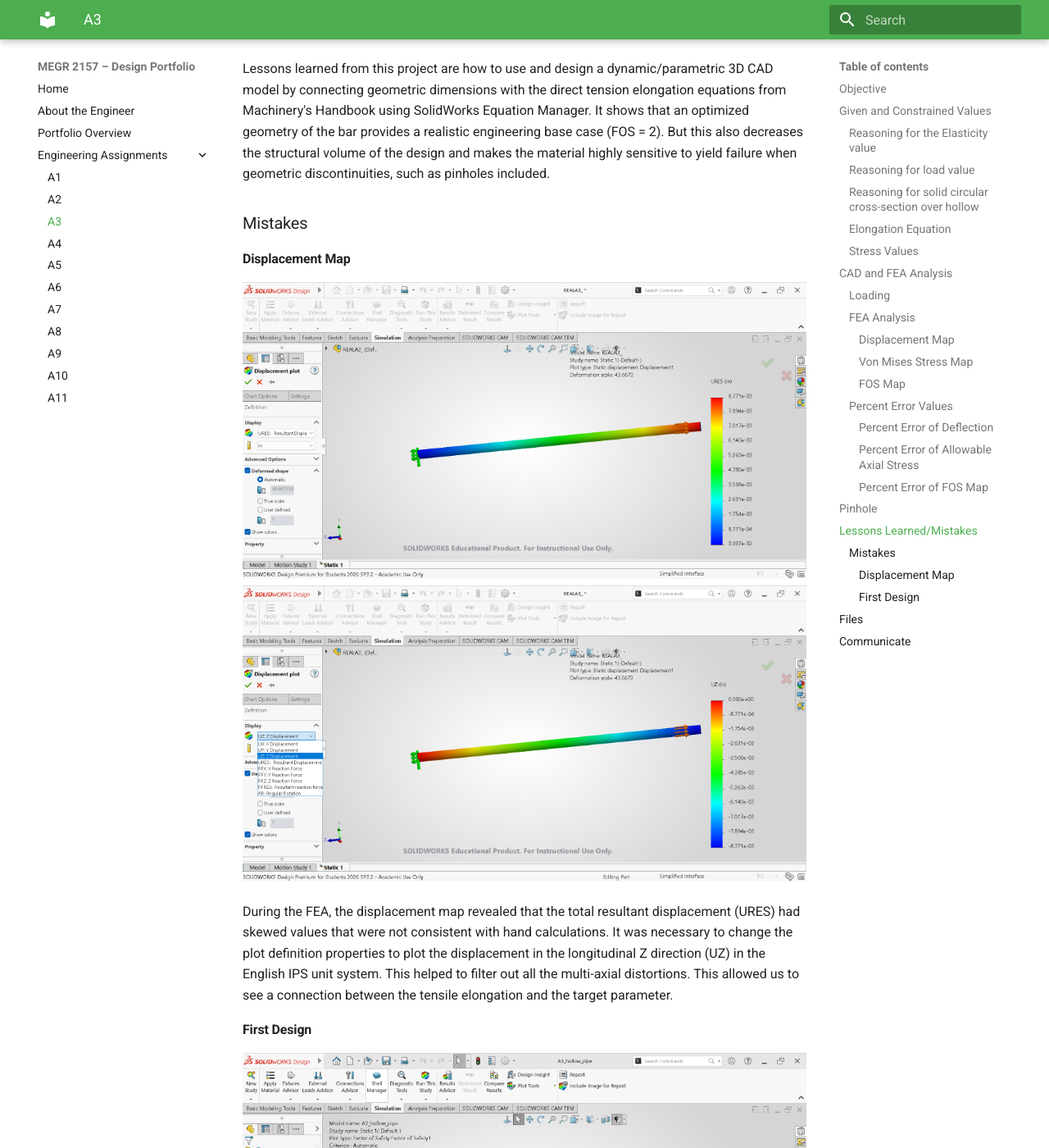
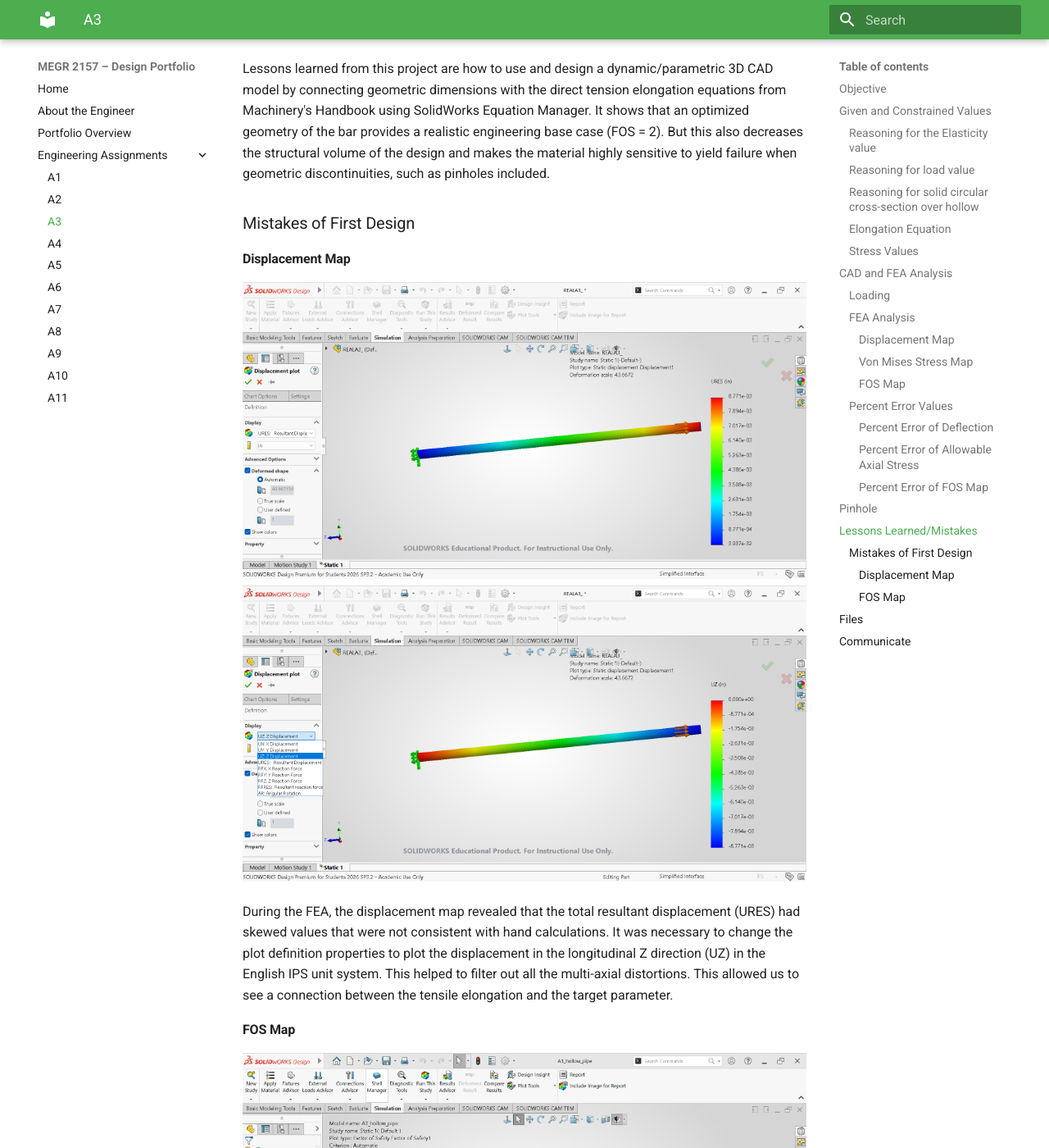
Before and after one commit to smateus0/megr2157-portfolio, an MkDocs documentation site: the page built from docs/assignments/A03/index.md, in a window 1280 px wide and 1400 px high, scrolled down 11090 px. Shown: the whole window at 82% size. Built offline with MkDocs 1.6.1 and Material for MkDocs 9.7.7, drawn with Linux system fonts in a browser that asks for light colours.

Commit message:
Update index.md

```diff
--- a/docs/assignments/A03/index.md
+++ b/docs/assignments/A03/index.md
@@ -114,7 +114,7 @@ This analysis proved the significance of discontinuities in mechanical design. F
 
 Lessons learned from this project are how to use and design a dynamic/parametric 3D CAD model by connecting geometric dimensions with the direct tension elongation equations from Machinery's Handbook using SolidWorks Equation Manager. It shows that an optimized geometry of the bar provides a realistic engineering base case (FOS = 2). But this also decreases the structural volume of the design and makes the material highly sensitive to yield failure when geometric discontinuities, such as pinholes included.
 
-### Mistakes
+### Mistakes of First Design
 
 #### Displacement Map
 ![real_a3_m1](real_a3_m1.png)
@@ -123,7 +123,7 @@ Lessons learned from this project are how to use and design a dynamic/parametric
 During the FEA, the displacement map revealed that the total resultant displacement (URES) had skewed values that were not consistent with hand calculations. It was necessary to change the plot definition properties to plot the displacement in the longitudinal Z direction (UZ) in the English IPS unit system. This helped to filter out all the multi-axial distortions. This allowed us to see a connection between the tensile elongation and the target parameter.
 
 
-#### First Design
+#### FOS Map
 ![real_a3_m2](real_a3_m2.png)
 
 My first design iteration featured a hollow cylindrical structure with an outer diameter of 2.0 inches and a wall thickness of 0.125 inches; this allowed a very large length value of 187.76 inches due to the large values of the parametric equations. The strong structural geometry had very small internal tensile stresses when under 300 lbf, which resulted in a very high minimum Factor of Safety value of 70.4.
```
